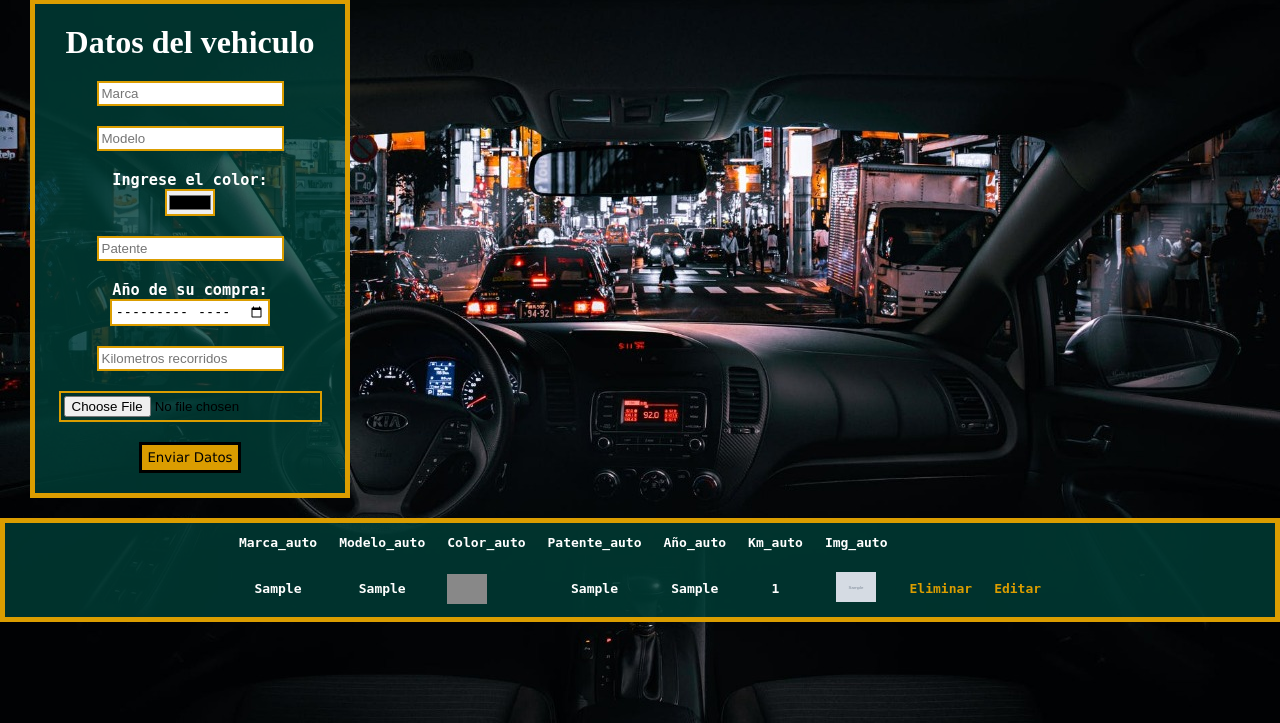
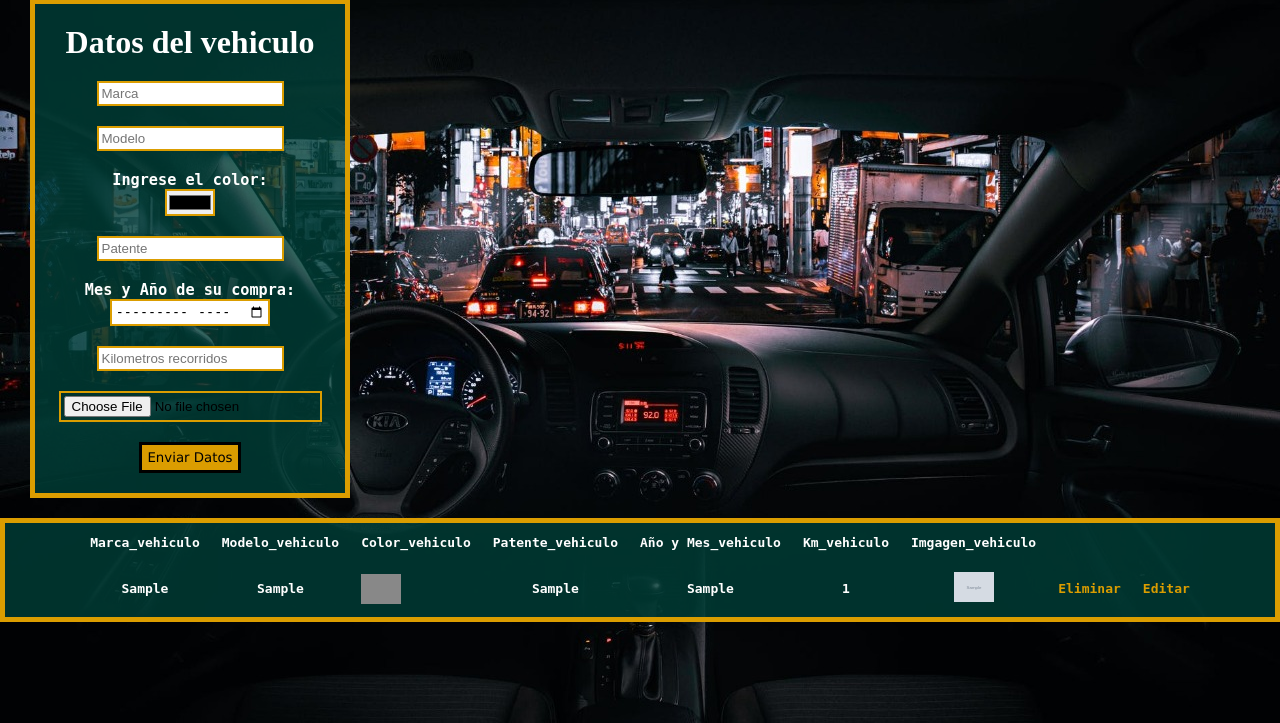
Before and after one commit to MatiAlva/Crud-con-php-con-imagenes-, a PHP site: page /index.php in a window 1280 px wide. Shown: the part 77-800 px from the top of the page. Run offline with PHP 8.4, Linux system fonts and the light colour scheme; tables that the repository leaves empty hold one stand-in row (values such as "Sample post"); grey boxes marked "Sample" are stand-in pictures; lists and menus that the app fills with data are empty.

Commit message:
Modifique el type del input anio

```diff
--- a/index.php
+++ b/index.php
@@ -20,7 +20,7 @@ $conexion = mysqli_connect("localhost", "root", "", "crud") or die("Error de con
                     <h3> Ingrese el color: </h3>
                     <input type="color" name="color" placeholder="Color" class="color" />
                     <input type="text" name="patente" placeholder="Patente" required/>
-                    <h3> Año de su compra: </h3>
+                    <h3> Mes y Año de su compra: </h3>
                     <input type="month" name="año" placeholder="Año" required/>
                     <input type="int" name="km" placeholder="Kilometros recorridos" required/>
                     <input type="file" name="foto" acept="imagen/" required/>
@@ -89,7 +89,7 @@ if(isset($_GET['id_editar'])){
         <h3> Ingrese el color: </h3>
         <input type="color" name="Color" placeholder="Ingrese el color" value ="'.$reg_editar['color'].'" />
         <input type="int" name="Patente" placeholder="Ingrese la patente" value ="'.$reg_editar['patente'].'" />
-        <input type="date" name="Año" placeholder="Ingrese el año de la compra" value ="'.$reg_editar['anio'].'" />
+        <input type="month" name="Año" placeholder="Ingrese el año de la compra" value ="'.$reg_editar['anio'].'" />
         <input type="int" name="KM" placeholder="Ingrese los Kilometros" value ="'.$reg_editar['km'].'" />
         <input type="file" name="foto" acept="imagen/" />
         <input type="submit" name="modificar" value="Modificar Datos" class="enviar"/>
@@ -133,13 +133,13 @@ $consulta = mysqli_query($conexion, $sql);
             <table class="table">
                     <tr>
 
-                        <th>Marca_auto</th>
-                        <th>Modelo_auto</th>
-                        <th>Color_auto</th>
-                        <th>Patente_auto</th>
-                        <th>Año_auto</th>
-                        <th>Km_auto</th>
-                        <th>Img_auto</th>
+                        <th> Marca_vehiculo </th>
+                        <th> Modelo_vehiculo </th>
+                        <th> Color_vehiculo </th>
+                        <th> Patente_vehiculo </th>
+                        <th> Año y Mes_vehiculo </th>
+                        <th> Km_vehiculo </th>
+                        <th> Imgagen_vehiculo </th>
                     </tr>
 
                     <tr>
```
